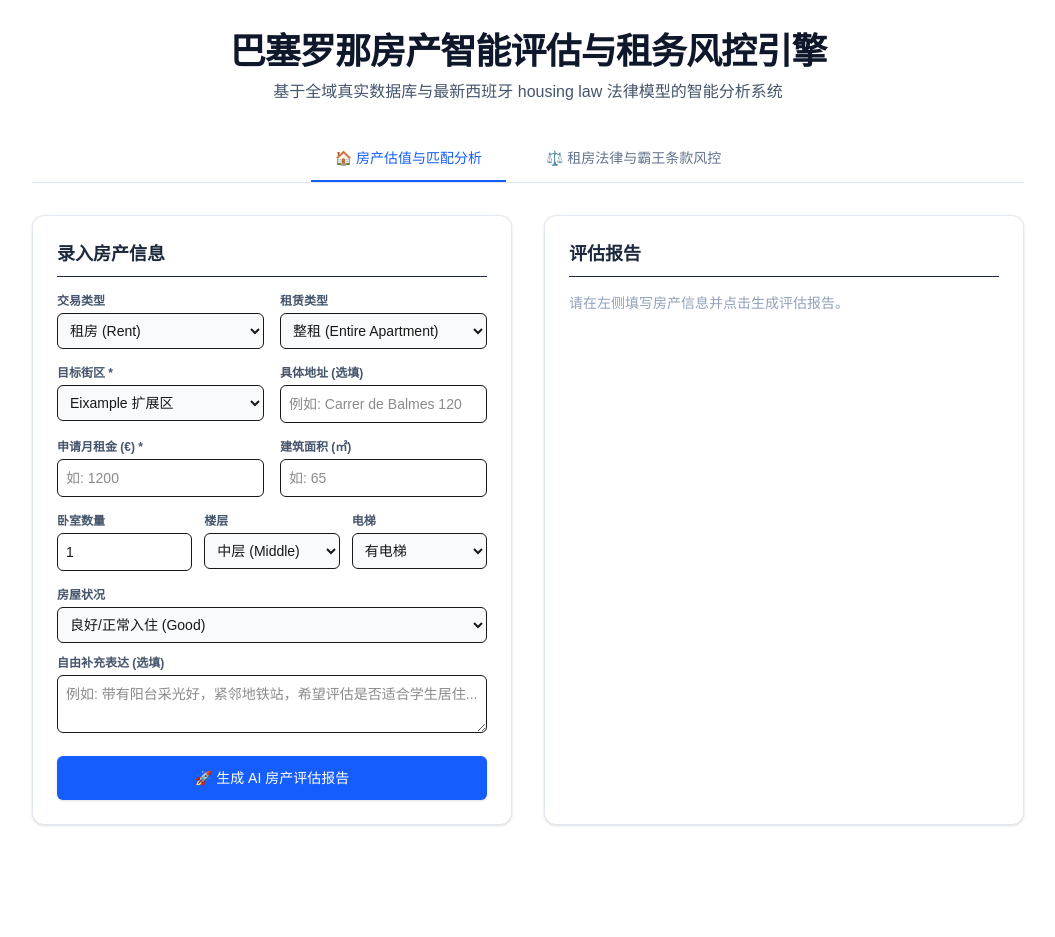
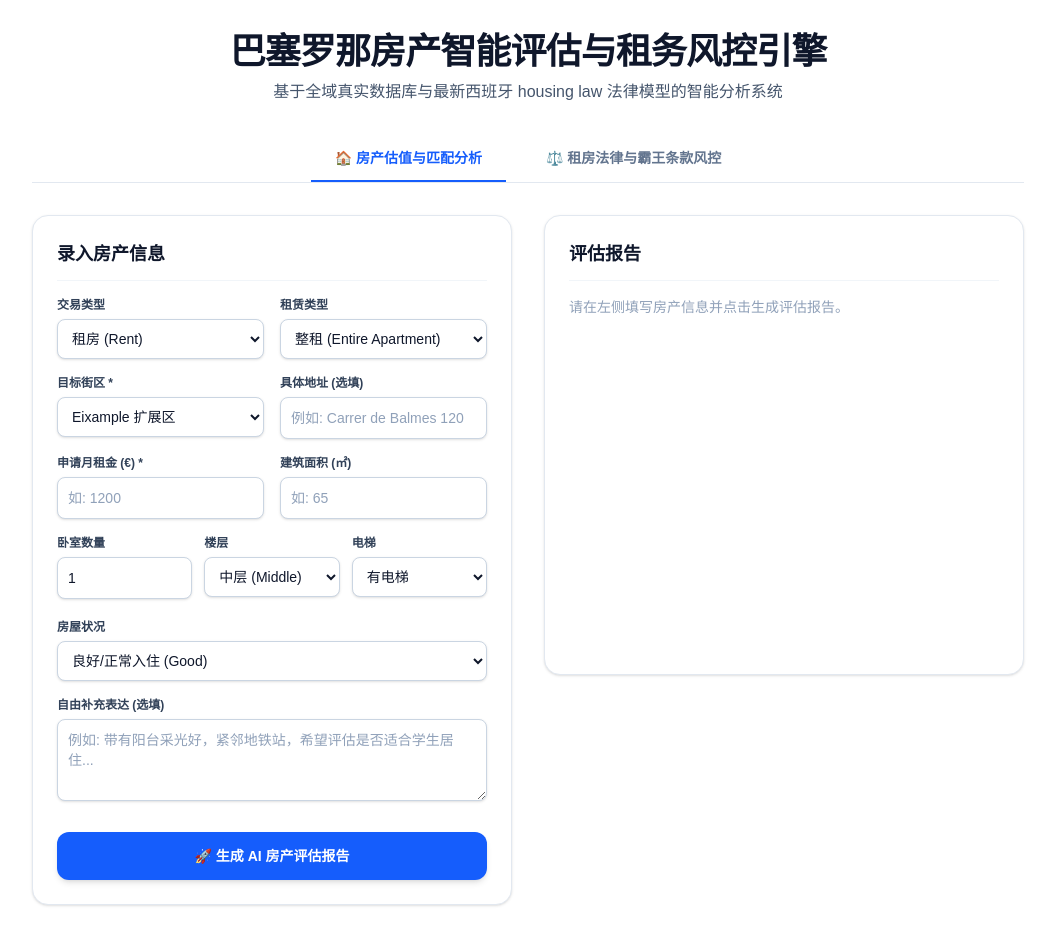
Before and after one commit to junkaiichen-cpu/bcn-housing-checker, a Next.js app: page / in a window 1280 px wide. Shown: the whole page, without its empty margins (112-1167 px from the left). Before the commit the page ends 857 px from the top, so only its background shows below. Built offline with nearby package versions, Linux system fonts and the light colour scheme.

Commit message:
Fix form contrast styling and update layout dark mode defaults

```diff
--- a/app/layout.tsx
+++ b/app/layout.tsx
@@ -25,9 +25,10 @@ export default function RootLayout({
   return (
     <html
       lang="zh"
-      className={`${geistSans.variable} ${geistMono.variable} h-full antialiased`}
+      className={`${geistSans.variable} ${geistMono.variable} h-full antialiased light`}
+      style={{ colorScheme: "light" }}
     >
-      <body className="min-h-full flex flex-col bg-slate-50 text-slate-900">
+      <body className="min-h-full flex flex-col bg-slate-100 text-slate-900 font-sans">
         {children}
       </body>
     </html>
--- a/app/page.tsx
+++ b/app/page.tsx
@@ -134,8 +134,12 @@ export default function Home() {
     }
   };
 
+  // 通用输入框/下拉框高对比度样式类
+  const inputStyle = "w-full p-2.5 border border-slate-300 rounded-lg text-sm bg-white text-slate-900 placeholder:text-slate-400 focus:outline-none focus:ring-2 focus:ring-blue-500 focus:border-transparent transition-all shadow-sm";
+  const selectStyle = "w-full p-2.5 border border-slate-300 rounded-lg text-sm bg-white text-slate-900 focus:outline-none focus:ring-2 focus:ring-blue-500 focus:border-transparent transition-all shadow-sm cursor-pointer";
+
   return (
-    <main className="max-w-5xl mx-auto px-4 py-8 w-full">
+    <main className="max-w-5xl mx-auto px-4 py-8 w-full text-slate-900">
       {/* 头部标题 */}
       <header className="mb-8 text-center">
         <h1 className="text-3xl font-extrabold text-slate-900 tracking-tight sm:text-4xl">
@@ -150,20 +154,20 @@ export default function Home() {
       <div className="flex border-b border-slate-200 mb-8 justify-center space-x-4">
         <button
           onClick={() => setActiveTab("evaluate")}
-          className={`py-3 px-6 font-medium text-sm border-b-2 transition-colors ${
+          className={`py-3 px-6 font-semibold text-sm border-b-2 transition-colors ${
             activeTab === "evaluate"
               ? "border-blue-600 text-blue-600"
-              : "border-transparent text-slate-500 hover:text-slate-700"
+              : "border-transparent text-slate-500 hover:text-slate-800"
           }`}
         >
           🏠 房产估值与匹配分析
         </button>
         <button
           onClick={() => setActiveTab("legal")}
-          className={`py-3 px-6 font-medium text-sm border-b-2 transition-colors ${
+          className={`py-3 px-6 font-semibold text-sm border-b-2 transition-colors ${
             activeTab === "legal"
               ? "border-blue-600 text-blue-600"
-              : "border-transparent text-slate-500 hover:text-slate-700"
+              : "border-transparent text-slate-500 hover:text-slate-800"
           }`}
         >
           ⚖️ 租房法律与霸王条款风控
@@ -172,18 +176,18 @@ export default function Home() {
 
       {/* 选项卡 1：房产评估 */}
       {activeTab === "evaluate" && (
-        <div className="grid grid-cols-1 md:grid-cols-2 gap-8">
-          <form onSubmit={handleEvaluate} className="bg-white p-6 rounded-xl border border-slate-200 shadow-sm space-y-4">
-            <h2 className="text-lg font-bold text-slate-800 border-b pb-2">录入房产信息</h2>
+        <div className="grid grid-cols-1 md:grid-cols-2 gap-8 items-start">
+          <form onSubmit={handleEvaluate} className="bg-white p-6 rounded-2xl border border-slate-200 shadow-sm space-y-4">
+            <h2 className="text-lg font-bold text-slate-900 border-b border-slate-100 pb-3">录入房产信息</h2>
 
             {/* 意图与出租模式 */}
             <div className="grid grid-cols-2 gap-4">
               <div>
-                <label className="block text-xs font-semibold text-slate-600 mb-1">交易类型</label>
+                <label className="block text-xs font-bold text-slate-700 mb-1.5">交易类型</label>
                 <select
                   value={intent}
                   onChange={(e) => setIntent(e.target.value as any)}
-                  className="w-full p-2 border rounded-md text-sm bg-slate-50"
+                  className={selectStyle}
                 >
                   <option value="rent">租房 (Rent)</option>
                   <option value="buy">买房 (Buy)</option>
@@ -191,11 +195,11 @@ export default function Home() {
               </div>
               {intent === "rent" && (
                 <div>
-                  <label className="block text-xs font-semibold text-slate-600 mb-1">租赁类型</label>
+                  <label className="block text-xs font-bold text-slate-700 mb-1.5">租赁类型</label>
                   <select
                     value={rentalType}
                     onChange={(e) => setRentalType(e.target.value as any)}
-                    className="w-full p-2 border rounded-md text-sm bg-slate-50"
+                    className={selectStyle}
                   >
                     <option value="entire">整租 (Entire Apartment)</option>
                     <option value="room">单间合租 (Room)</option>
@@ -207,11 +211,11 @@ export default function Home() {
             {/* 街区与地址 */}
             <div className="grid grid-cols-2 gap-4">
               <div>
-                <label className="block text-xs font-semibold text-slate-600 mb-1">目标街区 *</label>
+                <label className="block text-xs font-bold text-slate-700 mb-1.5">目标街区 *</label>
                 <select
                   value={barrio}
                   onChange={(e) => setBarrio(e.target.value)}
-                  className="w-full p-2 border rounded-md text-sm bg-slate-50"
+                  className={selectStyle}
                 >
                   <option value="Eixample">Eixample 扩展区</option>
                   <option value="Gràcia">Gràcia 恩西亚区</option>
@@ -226,13 +230,13 @@ export default function Home() {
                 </select>
               </div>
               <div>
-                <label className="block text-xs font-semibold text-slate-600 mb-1">具体地址 (选填)</label>
+                <label className="block text-xs font-bold text-slate-700 mb-1.5">具体地址 (选填)</label>
                 <input
                   type="text"
                   placeholder="例如: Carrer de Balmes 120"
                   value={address}
                   onChange={(e) => setAddress(e.target.value)}
-                  className="w-full p-2 border rounded-md text-sm"
+                  className={inputStyle}
                 />
               </div>
             </div>
@@ -240,7 +244,7 @@ export default function Home() {
             {/* 价格与面积 */}
             <div className="grid grid-cols-2 gap-4">
               <div>
-                <label className="block text-xs font-semibold text-slate-600 mb-1">
+                <label className="block text-xs font-bold text-slate-700 mb-1.5">
                   {intent === "rent" ? "申请月租金 (€) *" : "房屋售价 (€) *"}
                 </label>
                 <input
@@ -249,17 +253,17 @@ export default function Home() {
                   placeholder="如: 1200"
                   value={price}
                   onChange={(e) => setPrice(e.target.value)}
-                  className="w-full p-2 border rounded-md text-sm"
+                  className={inputStyle}
                 />
               </div>
               <div>
-                <label className="block text-xs font-semibold text-slate-600 mb-1">建筑面积 (㎡)</label>
+                <label className="block text-xs font-bold text-slate-700 mb-1.5">建筑面积 (㎡)</label>
                 <input
                   type="number"
                   placeholder="如: 65"
                   value={areaSqm}
                   onChange={(e) => setAreaSqm(e.target.value)}
-                  className="w-full p-2 border rounded-md text-sm"
+                  className={inputStyle}
                 />
               </div>
             </div>
@@ -267,20 +271,20 @@ export default function Home() {
             {/* 户型与电梯 */}
             <div className="grid grid-cols-3 gap-3">
               <div>
-                <label className="block text-xs font-semibold text-slate-600 mb-1">卧室数量</label>
+                <label className="block text-xs font-bold text-slate-700 mb-1.5">卧室数量</label>
                 <input
                   type="number"
                   value={bedrooms}
                   onChange={(e) => setBedrooms(e.target.value)}
-                  className="w-full p-2 border rounded-md text-sm"
+                  className={inputStyle}
                 />
               </div>
               <div>
-                <label className="block text-xs font-semibold text-slate-600 mb-1">楼层</label>
+                <label className="block text-xs font-bold text-slate-700 mb-1.5">楼层</label>
                 <select
                   value={floorLevel}
                   onChange={(e) => setFloorLevel(e.target.value)}
-                  className="w-full p-2 border rounded-md text-sm bg-slate-50"
+                  className={selectStyle}
                 >
                   <option value="Middle">中层 (Middle)</option>
                   <option value="Ático">顶楼 (Ático)</option>
@@ -288,11 +292,11 @@ export default function Home() {
                 </select>
               </div>
               <div>
-                <label className="block text-xs font-semibold text-slate-600 mb-1">电梯</label>
+                <label className="block text-xs font-bold text-slate-700 mb-1.5">电梯</label>
                 <select
                   value={hasElevator ? "true" : "false"}
                   onChange={(e) => setHasElevator(e.target.value === "true")}
-                  className="w-full p-2 border rounded-md text-sm bg-slate-50"
+                  className={selectStyle}
                 >
                   <option value="true">有电梯</option>
                   <option value="false">无电梯</option>
@@ -301,79 +305,83 @@ export default function Home() {
             </div>
 
             {/* 房屋状况与自由表达 */}
+            <div className="space-y-4 pt-1">
               <div>
-              <label className="block text-xs font-semibold text-slate-600 mb-1">房屋状况</label>
+                <label className="block text-xs font-bold text-slate-700 mb-1.5">房屋状况</label>
                 <select
                   value={condition}
                   onChange={(e) => setCondition(e.target.value)}
-                className="w-full p-2 border rounded-md text-sm bg-slate-50 mb-3"
+                  className={selectStyle}
                 >
                   <option value="good">良好/正常入住 (Good)</option>
                   <option value="renovated">精装修/新修缮 (Renovated)</option>
                   <option value="needs_renovation">需翻新/老旧 (Needs Renovation)</option>
                 </select>
+              </div>
 
-              <label className="block text-xs font-semibold text-slate-600 mb-1">自由补充表达 (选填)</label>
+              <div>
+                <label className="block text-xs font-bold text-slate-700 mb-1.5">自由补充表达 (选填)</label>
                 <textarea
-                rows={2}
+                  rows={3}
                   placeholder="例如: 带有阳台采光好，紧邻地铁站，希望评估是否适合学生居住..."
                   value={description}
                   onChange={(e) => setDescription(e.target.value)}
-                className="w-full p-2 border rounded-md text-sm"
+                  className={inputStyle}
                 />
+              </div>
             </div>
 
             <button
               type="submit"
               disabled={loading}
-              className="w-full py-3 bg-blue-600 hover:bg-blue-700 text-white font-medium rounded-md text-sm transition-colors shadow"
+              className="w-full py-3.5 bg-blue-600 hover:bg-blue-700 active:bg-blue-800 text-white font-bold rounded-xl text-sm transition-all shadow-md disabled:opacity-50 mt-2"
             >
               {loading ? "正在智能精算评估中..." : "🚀 生成 AI 房产评估报告"}
             </button>
           </form>
 
           {/* 评估结果显示 */}
-          <div className="bg-white p-6 rounded-xl border border-slate-200 shadow-sm min-h-[400px]">
-            <h2 className="text-lg font-bold text-slate-800 border-b pb-2 mb-4">评估报告</h2>
+          <div className="bg-white p-6 rounded-2xl border border-slate-200 shadow-sm min-h-[460px]">
+            <h2 className="text-lg font-bold text-slate-900 border-b border-slate-100 pb-3 mb-4">评估报告</h2>
             {loading && <p className="text-slate-500 text-sm animate-pulse">正在调用 Groq AI 分析巴塞罗那地产数据...</p>}
             {!loading && !valuationResult && (
               <p className="text-slate-400 text-sm">请在左侧填写房产信息并点击生成评估报告。</p>
             )}
             {valuationResult && (
               <div className="space-y-4 text-sm">
-                <div className="bg-blue-50 border border-blue-100 p-3 rounded-lg">
+                <div className="bg-blue-50/80 border border-blue-100 p-4 rounded-xl">
                   <div className="flex justify-between items-center mb-1">
-                    <span className="font-bold text-blue-900">{valuationResult.valuation_summary.rating}</span>
-                    <span className="text-xs text-blue-700 font-semibold">
+                    <span className="font-extrabold text-blue-900 text-base">{valuationResult.valuation_summary.rating}</span>
+                    <span className="text-xs text-blue-700 font-bold bg-white px-2.5 py-1 rounded-full border border-blue-200 shadow-sm">
                       公允估值: {valuationResult.valuation_summary.adjusted_fair_value}
                     </span>
                   </div>
-                  <p className="text-slate-700 text-xs">{valuationResult.valuation_summary.value_verdict}</p>
+                  <p className="text-slate-700 text-xs mt-2 leading-relaxed">{valuationResult.valuation_summary.value_verdict}</p>
                 </div>
 
                 <div>
-                  <h3 className="font-semibold text-slate-800 mb-1">📍 地段与地址分析</h3>
+                  <h3 className="font-bold text-slate-800 mb-1">📍 地段与地址分析</h3>
                   <p className="text-slate-600 text-xs leading-relaxed">{valuationResult.location_and_address_analysis}</p>
                 </div>
 
-                <div className="grid grid-cols-2 gap-2 text-xs">
-                  <div className="bg-emerald-50 p-2 rounded">
-                    <span className="font-semibold text-emerald-800">✅ 街区优势:</span>
-                    <ul className="list-disc list-inside text-emerald-700 mt-1">
+                <div className="grid grid-cols-2 gap-3 text-xs">
+                  <div className="bg-emerald-50/80 border border-emerald-100 p-3 rounded-xl">
+                    <span className="font-bold text-emerald-900 block mb-1">✅ 街区优势:</span>
+                    <ul className="list-disc list-inside text-emerald-800 space-y-0.5">
                       {valuationResult.district_profile.key_pros.map((p, i) => <li key={i}>{p}</li>)}
                     </ul>
                   </div>
-                  <div className="bg-rose-50 p-2 rounded">
-                    <span className="font-semibold text-rose-800">⚠️ 注意事项:</span>
-                    <ul className="list-disc list-inside text-rose-700 mt-1">
+                  <div className="bg-rose-50/80 border border-rose-100 p-3 rounded-xl">
+                    <span className="font-bold text-rose-900 block mb-1">⚠️ 注意事项:</span>
+                    <ul className="list-disc list-inside text-rose-800 space-y-0.5">
                       {valuationResult.district_profile.key_cons.map((c, i) => <li key={i}>{c}</li>)}
                     </ul>
                   </div>
                 </div>
 
                 <div>
-                  <h3 className="font-semibold text-slate-800 mb-1">💡 议价与谈判策略</h3>
-                  <p className="text-slate-600 text-xs leading-relaxed bg-slate-50 p-3 rounded border border-slate-100">
+                  <h3 className="font-bold text-slate-800 mb-1">💡 议价与谈判策略</h3>
+                  <p className="text-slate-600 text-xs leading-relaxed bg-slate-50 p-3.5 rounded-xl border border-slate-100">
                     {valuationResult.actionable_negotiation_strategy}
                   </p>
                 </div>
@@ -385,75 +393,75 @@ export default function Home() {
 
       {/* 选项卡 2：法律与风控检测 */}
       {activeTab === "legal" && (
-        <div className="grid grid-cols-1 md:grid-cols-2 gap-8">
-          <form onSubmit={handleCheckLegal} className="bg-white p-6 rounded-xl border border-slate-200 shadow-sm space-y-4">
-            <h2 className="text-lg font-bold text-slate-800 border-b pb-2">租房合同与合规审查</h2>
+        <div className="grid grid-cols-1 md:grid-cols-2 gap-8 items-start">
+          <form onSubmit={handleCheckLegal} className="bg-white p-6 rounded-2xl border border-slate-200 shadow-sm space-y-4">
+            <h2 className="text-lg font-bold text-slate-900 border-b border-slate-100 pb-3">租房合同与合规审查</h2>
 
             <div className="grid grid-cols-2 gap-4">
               <div>
-                <label className="block text-xs font-semibold text-slate-600 mb-1">街区 *</label>
+                <label className="block text-xs font-bold text-slate-700 mb-1.5">街区 *</label>
                 <input
                   type="text"
                   required
                   value={legalBarrio}
                   onChange={(e) => setLegalBarrio(e.target.value)}
-                  className="w-full p-2 border rounded-md text-sm"
+                  className={inputStyle}
                 />
               </div>
               <div>
-                <label className="block text-xs font-semibold text-slate-600 mb-1">月租金 (€) *</label>
+                <label className="block text-xs font-bold text-slate-700 mb-1.5">月租金 (€) *</label>
                 <input
                   type="number"
                   required
                   value={monthlyRent}
                   onChange={(e) => setMonthlyRent(e.target.value)}
-                  className="w-full p-2 border rounded-md text-sm"
+                  className={inputStyle}
                 />
               </div>
             </div>
 
             <div className="grid grid-cols-2 gap-4">
               <div>
-                <label className="block text-xs font-semibold text-slate-600 mb-1">实收押金金额 (€)</label>
+                <label className="block text-xs font-bold text-slate-700 mb-1.5">实收押金金额 (€)</label>
                 <input
                   type="number"
                   placeholder="例如: 2400"
                   value={depositAmount}
                   onChange={(e) => setDepositAmount(e.target.value)}
-                  className="w-full p-2 border rounded-md text-sm"
+                  className={inputStyle}
                 />
               </div>
               <div>
-                <label className="block text-xs font-semibold text-slate-600 mb-1">实收中介费 (€)</label>
+                <label className="block text-xs font-bold text-slate-700 mb-1.5">实收中介费 (€)</label>
                 <input
                   type="number"
                   placeholder="例如: 1200"
                   value={agencyFeeAmount}
                   onChange={(e) => setAgencyFeeAmount(e.target.value)}
-                  className="w-full p-2 border rounded-md text-sm"
+                  className={inputStyle}
                 />
               </div>
             </div>
 
             <div className="grid grid-cols-2 gap-4">
               <div>
-                <label className="block text-xs font-semibold text-slate-600 mb-1">合同类型</label>
+                <label className="block text-xs font-bold text-slate-700 mb-1.5">合同类型</label>
                 <select
                   value={contractType}
                   onChange={(e) => setContractType(e.target.value)}
-                  className="w-full p-2 border rounded-md text-sm bg-slate-50"
+                  className={selectStyle}
                 >
                   <option value="LAU_LONG_TERM">LAU 长期居留合同 (Long-Term)</option>
                   <option value="TEMPORADA">Temporada 季节性/临时合同</option>
                 </select>
               </div>
-              <div className="flex items-center pt-5">
-                <label className="flex items-center space-x-2 text-xs font-semibold text-slate-700 cursor-pointer">
+              <div className="flex items-center pt-6">
+                <label className="flex items-center space-x-2 text-xs font-bold text-slate-800 cursor-pointer">
                   <input
                     type="checkbox"
                     checked={agencyFeeCharged}
                     onChange={(e) => setAgencyFeeCharged(e.target.checked)}
-                    className="rounded border-slate-300 text-blue-600 focus:ring-blue-500"
+                    className="w-4 h-4 rounded border-slate-300 text-blue-600 focus:ring-blue-500 cursor-pointer"
                   />
                   <span>中介向租客收取了中介费</span>
                 </label>
@@ -461,28 +469,28 @@ export default function Home() {
             </div>
 
             <div>
-              <label className="block text-xs font-semibold text-slate-600 mb-1">合同条款文本 / 微信聊天记录 (选填)</label>
+              <label className="block text-xs font-bold text-slate-700 mb-1.5">合同条款文本 / 微信聊天记录 (选填)</label>
               <textarea
                 rows={4}
                 placeholder="粘贴合同中的争议条款或与中介/房东的聊天记录..."
                 value={contractText}
                 onChange={(e) => setContractText(e.target.value)}
-                className="w-full p-2 border rounded-md text-sm"
+                className={inputStyle}
               />
             </div>
 
             <button
               type="submit"
               disabled={loading}
-              className="w-full py-3 bg-amber-600 hover:bg-amber-700 text-white font-medium rounded-md text-sm transition-colors shadow"
+              className="w-full py-3.5 bg-amber-600 hover:bg-amber-700 active:bg-amber-800 text-white font-bold rounded-xl text-sm transition-all shadow-md disabled:opacity-50 mt-2"
             >
               {loading ? "正在审查风控指标..." : "⚖️ 提交进行法律合规审查"}
             </button>
           </form>
 
           {/* 风控结果显示 */}
-          <div className="bg-white p-6 rounded-xl border border-slate-200 shadow-sm min-h-[400px]">
-            <h2 className="text-lg font-bold text-slate-800 border-b pb-2 mb-4">风控合规判定报告</h2>
+          <div className="bg-white p-6 rounded-2xl border border-slate-200 shadow-sm min-h-[460px]">
+            <h2 className="text-lg font-bold text-slate-900 border-b border-slate-100 pb-3 mb-4">风控合规判定报告</h2>
             {loading && <p className="text-slate-500 text-sm animate-pulse">正在比对西班牙 Ley 12/2023 住房法与加泰罗尼亚租务法...</p>}
             {!loading && !legalResult && (
               <p className="text-slate-400 text-sm">请在左侧录入租房合同相关数据进行风险检测。</p>
@@ -490,7 +498,7 @@ export default function Home() {
             {legalResult && (
               <div className="space-y-4 text-sm">
                 <div
-                  className={`p-3 rounded-lg border ${
+                  className={`p-4 rounded-xl border ${
                     legalResult.overall_risk_level === "RED"
                       ? "bg-rose-50 border-rose-200 text-rose-900"
                       : legalResult.overall_risk_level === "YELLOW"
@@ -498,27 +506,27 @@ export default function Home() {
                       : "bg-emerald-50 border-emerald-200 text-emerald-900"
                   }`}
                 >
-                  <div className="font-bold mb-1">风险等级: {legalResult.overall_risk_level}</div>
-                  <p className="text-xs">{legalResult.compliance_verdict}</p>
+                  <div className="font-extrabold mb-1">风险等级: {legalResult.overall_risk_level}</div>
+                  <p className="text-xs leading-relaxed">{legalResult.compliance_verdict}</p>
                 </div>
 
                 {legalResult.hard_legal_violations.length > 0 && (
                   <div>
-                    <h3 className="font-semibold text-rose-700 mb-1">🚨 确认的违法条款清单:</h3>
-                    <ul className="list-disc list-inside text-xs text-rose-600 space-y-1 bg-rose-50 p-2 rounded">
+                    <h3 className="font-bold text-rose-700 mb-1.5">🚨 确认的违法条款清单:</h3>
+                    <ul className="list-disc list-inside text-xs text-rose-800 space-y-1 bg-rose-50/80 p-3 rounded-xl border border-rose-100">
                       {legalResult.hard_legal_violations.map((v, i) => <li key={i}>{v}</li>)}
                     </ul>
                   </div>
                 )}
 
                 <div>
-                  <h3 className="font-semibold text-slate-800 mb-1">📄 文本细节与条款分析</h3>
+                  <h3 className="font-bold text-slate-800 mb-1">📄 文本细节与条款分析</h3>
                   <p className="text-slate-600 text-xs leading-relaxed">{legalResult.contract_text_analysis}</p>
                 </div>
 
                 <div>
-                  <h3 className="font-semibold text-slate-800 mb-1">🛡️ 维权与退款指引</h3>
-                  <ol className="list-decimal list-inside text-xs text-slate-600 space-y-1 bg-slate-50 p-3 rounded">
+                  <h3 className="font-bold text-slate-800 mb-1">🛡️ 维权与退款指引</h3>
+                  <ol className="list-decimal list-inside text-xs text-slate-600 space-y-1 bg-slate-50 p-3.5 rounded-xl border border-slate-100">
                     {legalResult.actionable_rights_recovery_steps.map((s, i) => <li key={i}>{s}</li>)}
                   </ol>
                 </div>
```
Lines whose indentation alone changed are shown as unchanged.
